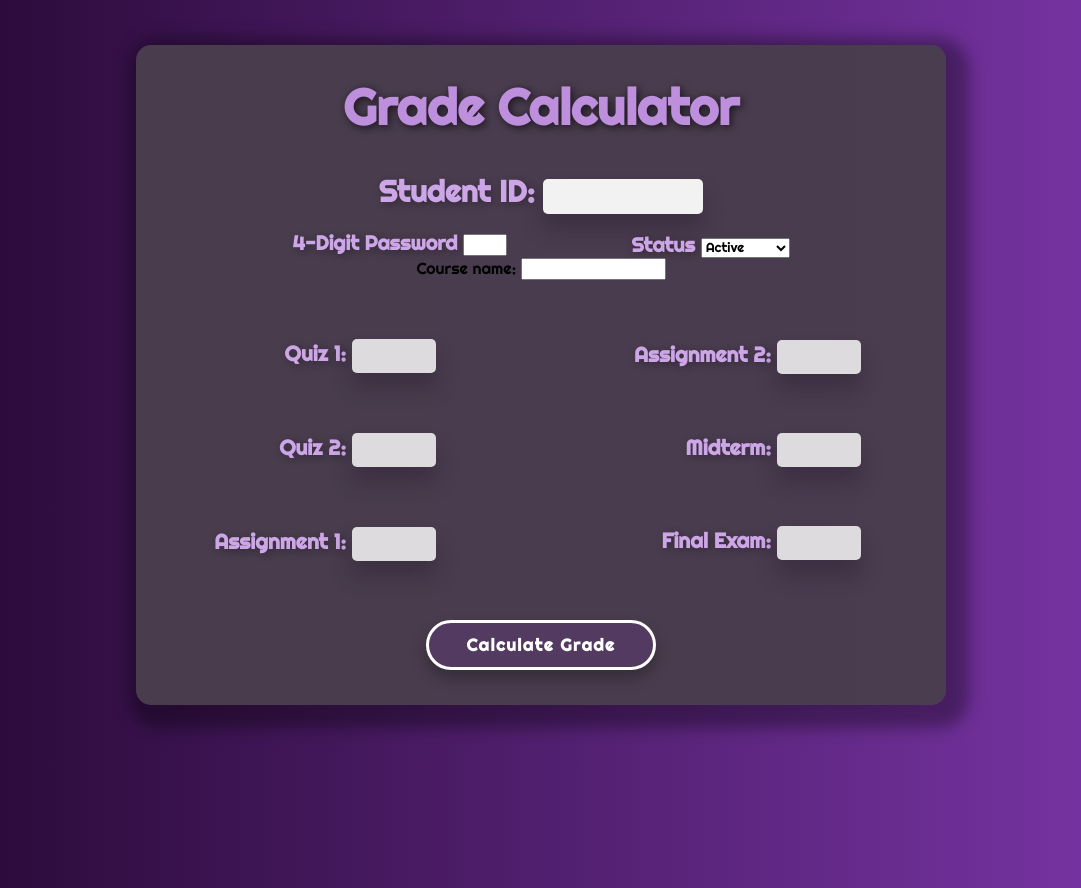
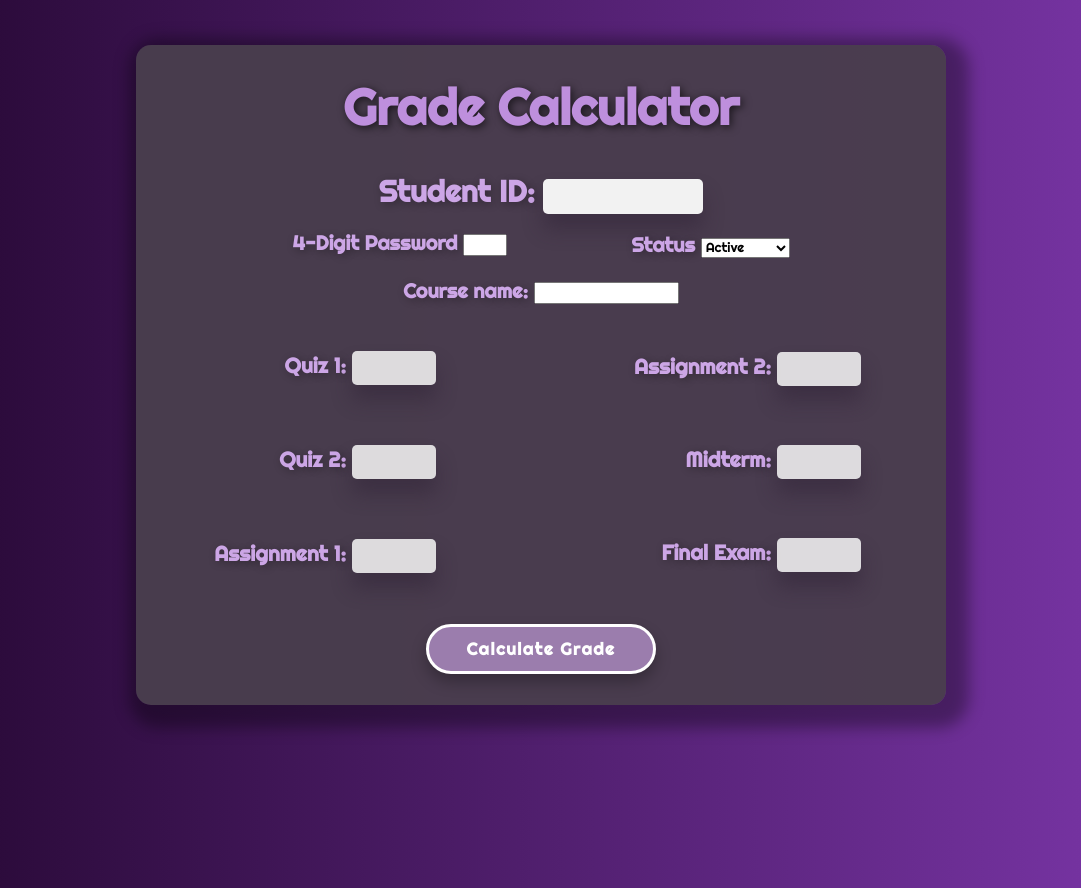
Before and after one commit to kquote03/repweb, a PHP site: page /gradecalc.php in a window 1280 px wide. Shown: the whole page, without its empty margins (99-1180 px from the left). Run offline with PHP 8.4, Linux system fonts and the light colour scheme.

Commit message:
Update gradecalc.css

```diff
--- a/gradecalc.css
+++ b/gradecalc.css
@@ -4,7 +4,7 @@
 body{background-image:linear-gradient(to right,#260833,#7b36a9);min-height: 100vh;}
 
 #head1{color: #be8fdd; font-weight: bold; font-size: 50px; margin-top: 1px; text-shadow: 2px 2px 8px #000000a4;}
-#assignment1, #quiz1, #quiz2, #studentid,#assignment2,#final,#midterm,#pass,#status{color: #cca6e6;  font-weight: bold; font-size:30px; text-shadow: 2px 2px 8px #0000004e;}
+#assignment1, #quiz1, #quiz2, #studentid,#assignment2,#final,#midterm,#pass,#status,#coursename{color: #cca6e6;  font-weight: bold; font-size:30px; text-shadow: 2px 2px 8px #0000004e;}
 
 #gradecalc{
     height: 60vh;
@@ -63,7 +63,7 @@
 
 
 #quiz1 *{
-margin-top: 29px;
+margin-top: 17px;
     flex-grow: 1;
     margin-bottom: 15px;
 
@@ -165,7 +165,7 @@
 }
 
 #submitbutton{
-    margin-top: 55px;
+    margin-top: 47px;
     display: flex;
     align-items: center;
     justify-content: center;
@@ -173,6 +173,7 @@
 #submit{
     width: 230px; height: 50px; padding: 6px;
     background-color: #523a61;
+    background-color: #9b7dad;
     border: solid;
     color: #ffffff; font-weight: bold; font-size: 17px;
     font-family:'Righteous';
@@ -205,3 +206,8 @@
     margin-top: 18px;
     margin-left:60px;
 }
+
+#coursename{
+    font-size: 20px;
+    margin-top: 20px;
+}
```
